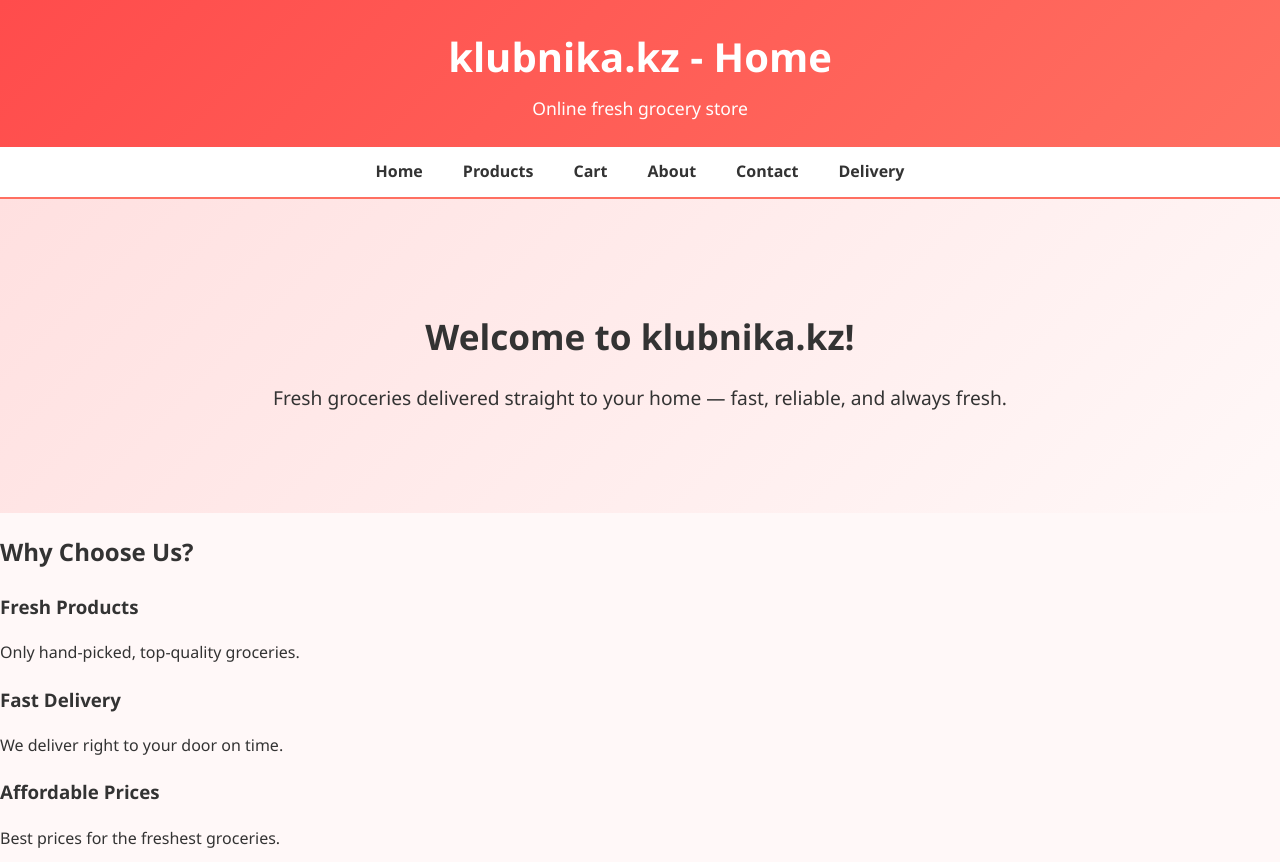
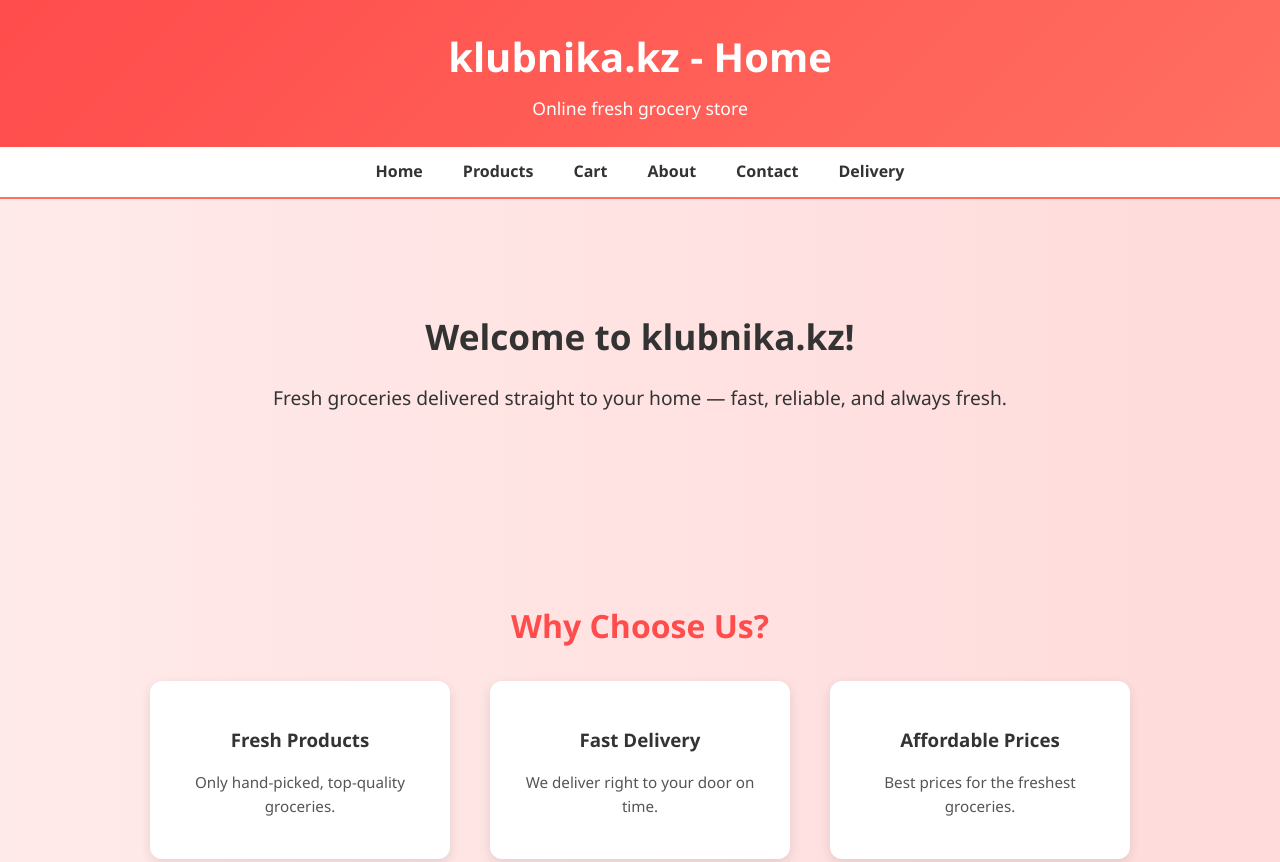
Before and after one commit to PinUpDeveloper/klubnika.kz, a plain HTML site: page index.html in a window 1280 px wide. Shown: the top 862 px of the page. Drawn offline with Linux system fonts and the light colour scheme.

Commit message:
Update index.css

```diff
--- a/index.css
+++ b/index.css
@@ -1,7 +1,9 @@
 body {
   margin: 0;
   font-family: 'Segoe UI', sans-serif;
-  background: #fff8f8;
+  background: linear-gradient(270deg, #fffdfd, #ffeaea, #ffd6d6, #ffeaea);
+  background-size: 400% 400%;
+  animation: gradientFlow 15s ease infinite;
   color: #333;
   line-height: 1.6;
 }
@@ -59,7 +61,6 @@ nav ul li a:hover {
 .banner {
   text-align: center;
   padding: 80px 20px;
-  background: linear-gradient(135deg, #ffe0e0, #fff8f8);
   animation: fadeInUp 1s ease;
 }
 
@@ -85,19 +86,20 @@ nav ul li a:hover {
   color: #ff4c4c;
 }
 
-.category-grid {
-  display: grid;
-  grid-template-columns: repeat(auto-fit, minmax(180px, 1fr));
+.category-row {
+  display: flex;
   gap: 20px;
+  justify-content: center;
+  flex-wrap: wrap;
 }
 
 .category {
   background: #fff;
-  padding: 30px;
+  flex: 1 1 250px;
+  max-width: 300px;
+  padding: 20px;
   text-align: center;
   border-radius: 12px;
-  font-weight: bold;
-  font-size: 1.1rem;
   border: 2px solid #ffe0e0;
   transition: all 0.4s ease;
   cursor: pointer;
@@ -120,17 +122,55 @@ footer {
   animation: fadeInUp 1s ease;
 }
 
-@keyframes fadeIn {
-  from {opacity: 0;}
-  to {opacity: 1;}
+@keyframes fadeIn { from {opacity: 0;} to {opacity: 1;} }
+@keyframes fadeInUp { from {opacity: 0; transform: translateY(30px);} to {opacity: 1; transform: translateY(0);} }
+@keyframes fadeInDown { from {opacity: 0; transform: translateY(-30px);} to {opacity: 1; transform: translateY(0);} }
+
+.why-us {
+  padding: 60px 20px;
+  text-align: center;
 }
 
-@keyframes fadeInUp {
-  from {opacity: 0; transform: translateY(30px);}
-  to {opacity: 1; transform: translateY(0);}
+.why-us h2 {
+  color: #ff4c4c;
+  margin-bottom: 30px;
+  font-size: 2rem;
 }
 
-@keyframes fadeInDown {
-  from {opacity: 0; transform: translateY(-30px);}
-  to {opacity: 1; transform: translateY(0);}
+.features {
+  display: flex;
+  justify-content: center;
+  gap: 40px;
+  flex-wrap: wrap;
 }
+
+.feature {
+  background: #fff;
+  border-radius: 12px;
+  padding: 25px;
+  width: 250px;
+  text-align: center;
+  box-shadow: 0 4px 12px rgba(0,0,0,0.1);
+  transition: transform 0.3s, box-shadow 0.3s;
+}
+
+.feature img {
+  width: 60px;
+  height: 60px;
+  margin-bottom: 15px;
+}
+
+.feature h3 {
+  margin-bottom: 10px;
+  color: #333;
+}
+
+.feature p {
+  color: #555;
+  font-size: 0.95rem;
+}
+
+.feature:hover {
+  transform: translateY(-8px);
+  box-shadow: 0 6px 18px rgba(0,0,0,0.15);
+}
```
